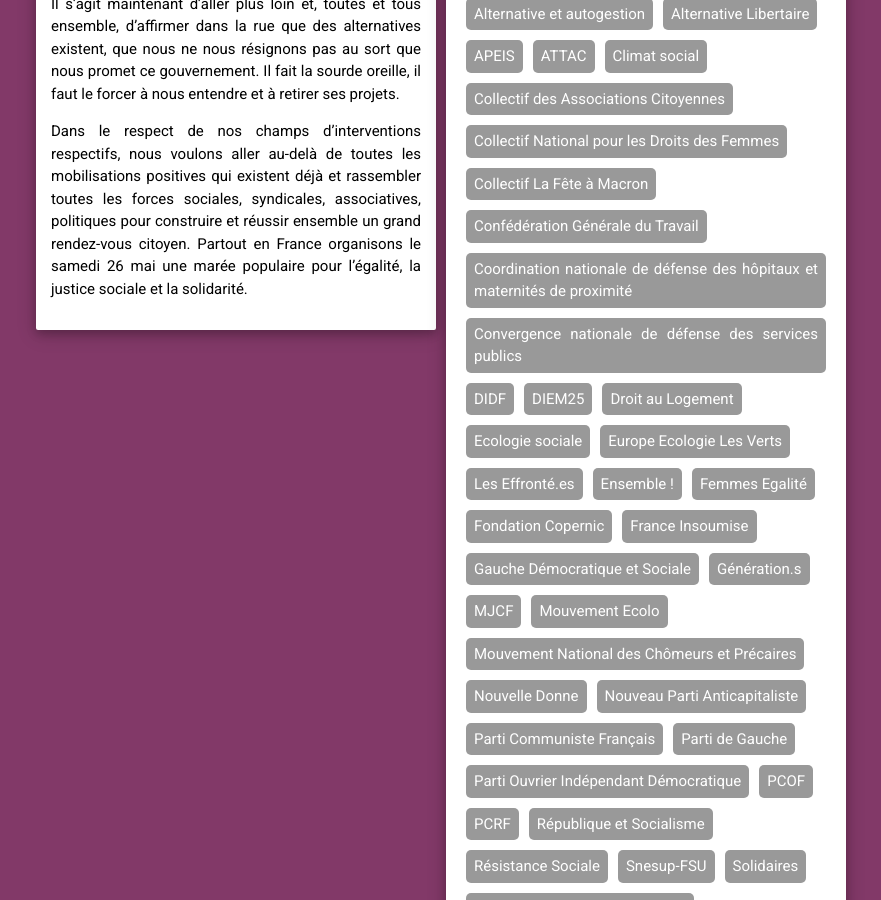
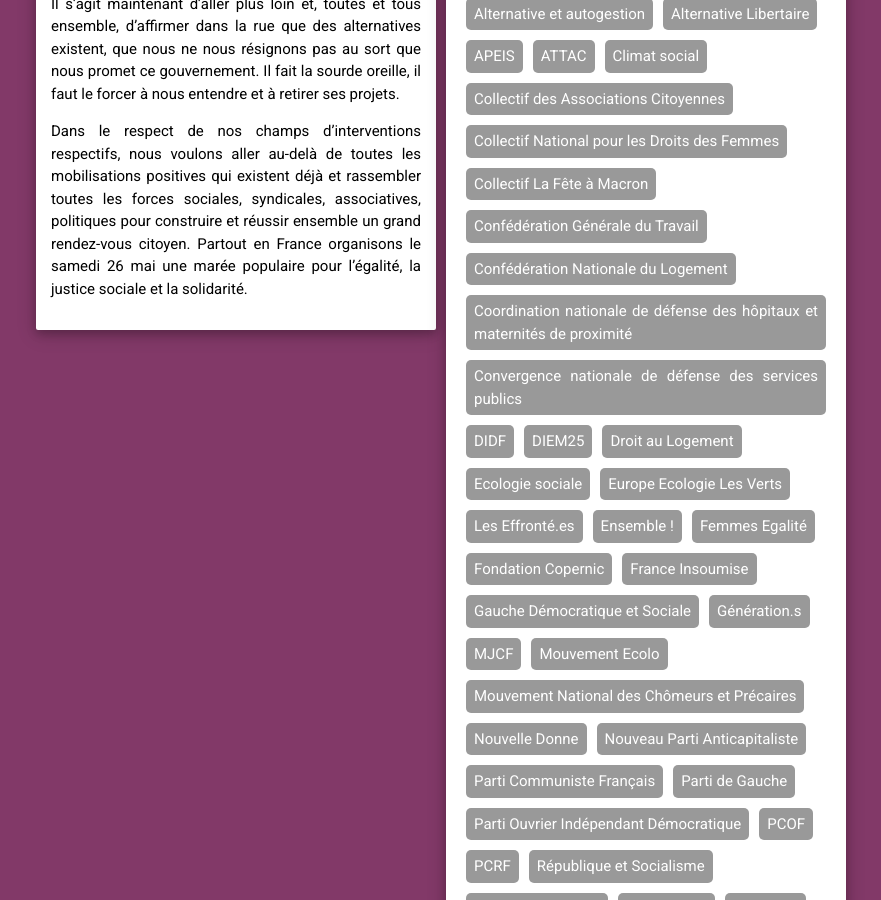
Before and after one commit to tonygoussot/mareepopulaire, a Jekyll site: the page built from index.html, in a window 1280 px wide and 900 px high, scrolled down 1677 px. Shown: the whole window, without its empty margins (199-1080 px from the left). Built offline with Jekyll 4.4.1, drawn with Linux system fonts in a browser that asks for light colours.

Commit message:
Update signataires.yml

```diff
--- a/_data/signataires.yml
+++ b/_data/signataires.yml
@@ -7,6 +7,7 @@
 - nom: Collectif National pour les Droits des Femmes
 - nom: Collectif La Fête à Macron
 - nom: Confédération Générale du Travail
+- nom: Confédération Nationale du Logement
 - nom: Coordination nationale de défense des hôpitaux et maternités de proximité
 - nom: Convergence nationale de défense des services publics
 - nom: DIDF
```
